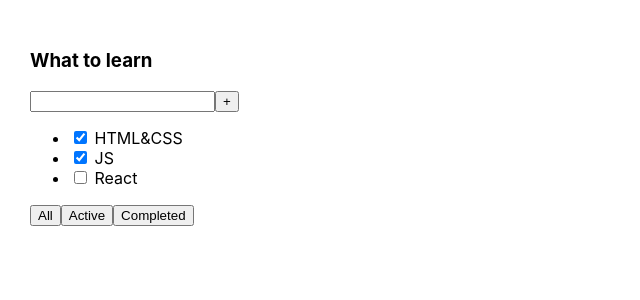
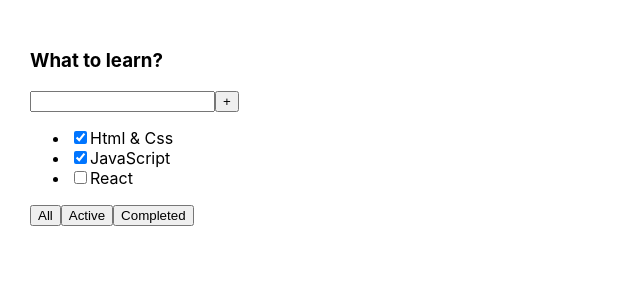
Before and after one commit to Odinokun/2022-todolist-dimych, a React (Create React App) app: page / in a window 1280 px wide. Shown: the top 300 px of the page, without its empty margins (0-640 px from the left). Built offline with nearby package versions, Linux system fonts and the light colour scheme.

Commit message:
did lesson #1

```diff
--- a/src/App.tsx
+++ b/src/App.tsx
@@ -1,28 +1,20 @@
 import React from 'react';
 import './App.css';
+import {Todolist} from './components/Todolist';
 
 function App() {
-    return (
-        <div className="App">
-            <div>
-                <h3>What to learn</h3>
-                <div>
-                    <input/>
-                    <button>+</button>
-                </div>
-                <ul>
-                    <li><input type="checkbox" checked={true}/> <span>HTML&CSS</span></li>
-                    <li><input type="checkbox" checked={true}/> <span>JS</span></li>
-                    <li><input type="checkbox" checked={false}/> <span>React</span></li>
-                </ul>
-                <div>
-                    <button>All</button>
-                    <button>Active</button>
-                    <button>Completed</button>
-                </div>
-            </div>
-        </div>
-    );
+
+  const tasks = [
+    {id: 1, title: "Html & Css", isDone: true},
+    {id: 2, title: "JavaScript", isDone: true},
+    {id: 3, title: "React", isDone: false},
+  ]
+
+  return (
+    <div className="App">
+      <Todolist title='What to learn?' tasks={tasks}/>
+    </div>
+  );
 }
 
 export default App;
--- /dev/null
+++ b/src/components/Todolist.tsx
@@ -0,0 +1,44 @@
+import React from 'react';
+
+type PropsType = {
+  title: string
+  tasks: Array<TasksPropsType>
+}
+
+type TasksPropsType = {
+  id: number
+  title: string
+  isDone: boolean
+}
+
+export function Todolist(props: PropsType) {
+  return (
+    <div>
+      <h3>{props.title}</h3>
+      <div>
+        <input/>
+        <button>+</button>
+      </div>
+      <ul>
+        <li key={props.tasks[0].id}>
+          <input type="checkbox" checked={props.tasks[0].isDone}/>
+          <span>{props.tasks[0].title}</span>
+        </li>
+        <li key={props.tasks[1].id}>
+          <input type="checkbox" checked={props.tasks[1].isDone}/>
+          <span>{props.tasks[1].title}</span>
+        </li>
+        <li key={props.tasks[2].id}>
+          <input type="checkbox" checked={props.tasks[2].isDone}/>
+          <span>{props.tasks[2].title}</span>
+        </li>
+      </ul>
+      <div>
+        <button>All</button>
+        <button>Active</button>
+        <button>Completed</button>
+      </div>
+    </div>
+
+  )
+}
```
